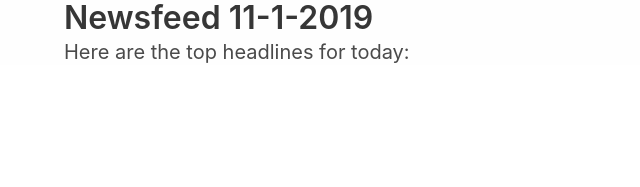
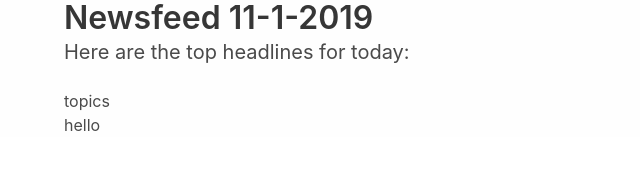
Before and after one commit to wukrit/newsme-frontend, a React (Create React App) app: page /feed in a window 1280 px wide. Shown: the top 187 px of the page, without its empty margins (0-640 px from the left). Built offline with nearby package versions, Linux system fonts and the light colour scheme; no server answers.

Commit message:
Added render method for topics

```diff
--- a/src/App.js
+++ b/src/App.js
@@ -10,7 +10,7 @@ const App = ({ user, persistUser }) => {
     if (token !== undefined && token) {
       persistUser(token)
     }
-  }, [])
+  }, [persistUser])
 
   const handleHomeRedirect = () => {
     if (user.user) {
--- a/src/Components.js
+++ b/src/Components.js
@@ -3,11 +3,13 @@ import HeroBody from './Components/HeroBody'
 import HeroFoot from './Components/HeroFoot'
 import SignupForm from './Components/SignupForm'
 import Feed from './Components/Feed'
+import Topic from './Components/Topic'
 
 export {
     HeroNav,
     HeroBody,
     HeroFoot,
     SignupForm,
-    Feed
+    Feed,
+    Topic
 }
--- a/src/Components/Feed.js
+++ b/src/Components/Feed.js
@@ -1,22 +1,30 @@
 import React, { useEffect } from 'react'
 import { connect } from 'react-redux'
 import feedActions from '../Redux/Actions/feedActions'
+import { Topic } from '../Components'
 
-function Feed({ state, fetchFeed }) {
+function Feed({ userState, feedState, fetchFeed }) {
   useEffect(() => {
-    fetchFeed(state.token)
-  }, [state])
+    fetchFeed(userState.token)
+  }, [userState, fetchFeed])
 
-  // const renderTopics = feed => {
-  //   for (array in feed) {
-  //     <Topic articles={array} />
-  //   }
-  // }
+  const renderTopics = () => {
+    if (feedState !== {}) {
+      let topicsArr = []
+      for (let [key, value] of Object.entries(feedState)) {
+        topicsArr.push(<Topic title={key} articles={value} />)
+      }
+      return topicsArr
+    }
+  }
 
-  return <div></div>
+  return <div>{renderTopics()}</div>
 }
 
-const mapStateToProps = state => ({ state: state.user })
+const mapStateToProps = state => ({
+  userState: state.user,
+  feedState: state.feed
+})
 const mapDispatchToProps = {
   fetchFeed: feedActions.fetchFeed
 }
--- /dev/null
+++ b/src/Components/Topic.js
@@ -0,0 +1,16 @@
+import React from 'react'
+
+function Topic({title, articles}) {
+  const renderArticles = () => {
+    return "hello"
+  }
+  return (
+    <div>
+      {title}
+      <br />
+      {renderArticles()}
+    </div>
+  )
+}
+
+export default Topic
--- a/src/Containers/Newsfeed.js
+++ b/src/Containers/Newsfeed.js
@@ -17,7 +17,6 @@ function Newsfeed({ state }) {
 }
 
 const mapStateToProps = state => ({ state: state.user })
-const mapDispatchToProps = {}
 export default connect(
   mapStateToProps,
   null
--- a/src/Redux/Actions/feedActions.js
+++ b/src/Redux/Actions/feedActions.js
@@ -7,7 +7,7 @@ const fetchFeed = (token) => dispatch => {
     }
   })
     .then(response => response.json())
-    .then(feed => console.log(feed))
+    .then(feed => dispatch({type: 'SET_FEED', payload: feed}))
 }
 
 export default {
--- a/src/Redux/Reducers/feedReducer.js
+++ b/src/Redux/Reducers/feedReducer.js
@@ -5,8 +5,8 @@ const initialState = {
 export default (state = initialState, { type, payload }) => {
   switch (type) {
 
-  case 'SET_TOPICS':
-    return { ...state, ...payload }
+  case 'SET_FEED':
+    return { ...payload }
 
   default:
     return state
```
